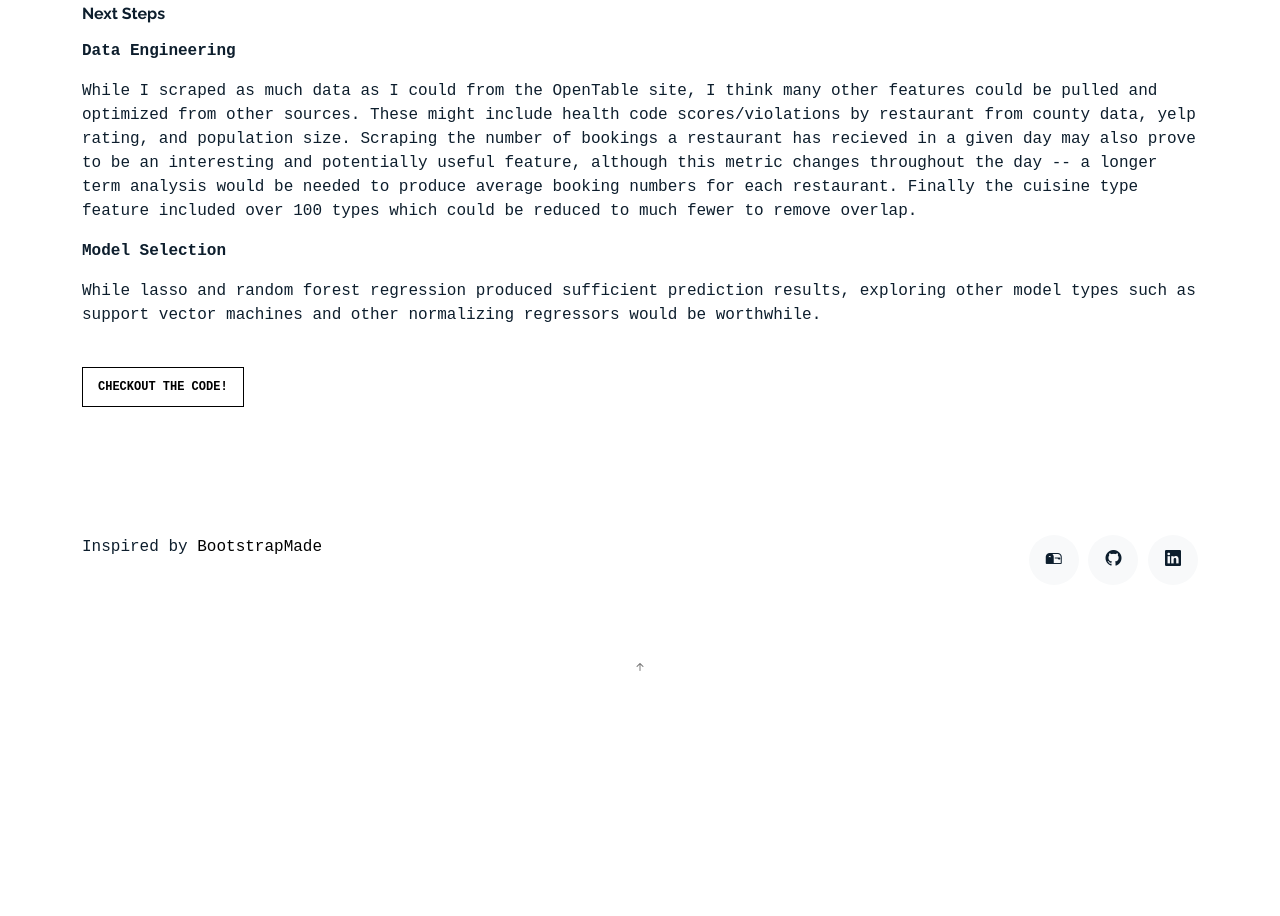
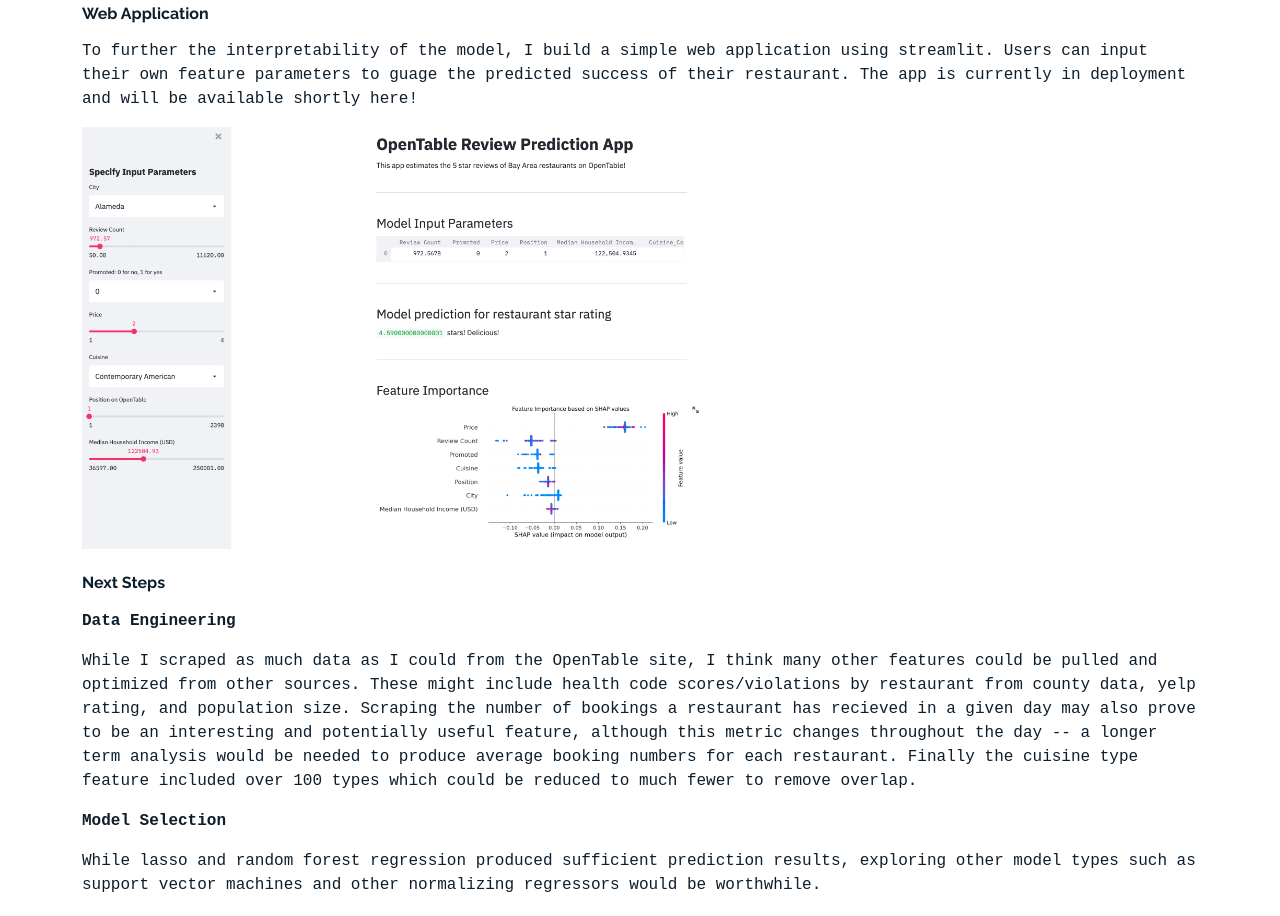
Before and after one commit to jcannice/jcannice.github.io, a plain HTML site: page work-single.html in a window 1280 px wide. Shown: the part 3298-4214 px from the top of the page. Before the commit the page ends 3979 px from the top, so only its background shows below. Drawn offline with Linux system fonts and the light colour scheme; a web font is replaced by a local one.

Commit message:
Added streamlit info

```diff
--- a/work-single.html
+++ b/work-single.html
@@ -243,6 +243,28 @@
         <div class="site-section pb-0">
           <div class="container">
             <div class="row align-items-stretch">
+              <h4 class="h4 mb-3"> <b>Web Application</b></h4>
+
+              <p>
+                To further the interpretability of the model, I build a simple web application using streamlit.
+                Users can input their own feature parameters to guage the predicted success of their restaurant.
+                The app is currently in deployment and will be available shortly here!
+              </p>
+
+              <div class="col-md-7" data-aos="fade-up">
+                <img src="assets/img/Streamlit.png" alt="Image" class="img-fluid">
+              </div>
+
+
+            </div>
+          </div>
+        </div>
+
+        <br>
+
+        <div class="site-section pb-0">
+          <div class="container">
+            <div class="row align-items-stretch">
               <h4 class="h4 mb-3"> <b>Next Steps </b></h4>
 
               <p><b>Data Engineering</b></p>
```
Also changed, not shown: assets/img/Streamlit.png (added).
